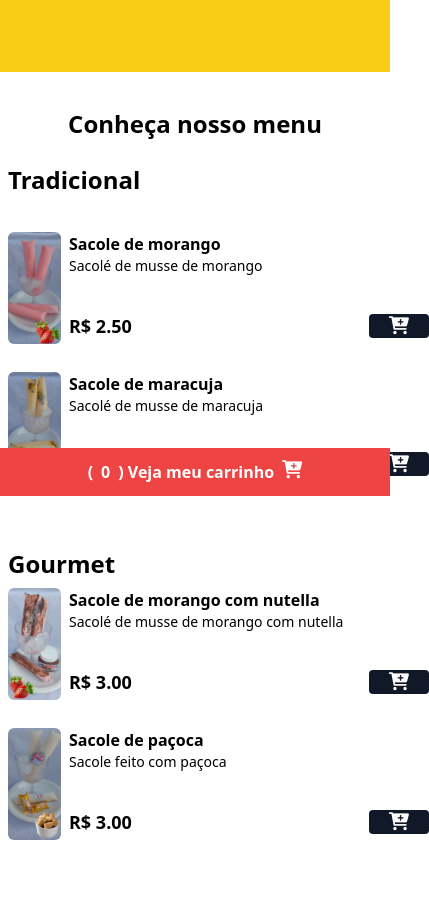
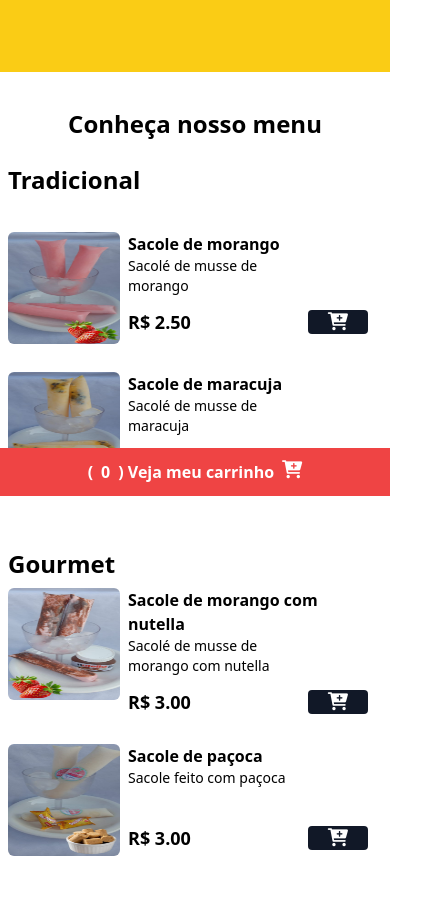
Before and after one commit to CarlosHeKj/loja-de-sacole, a website: page index.html in a window 390 px wide. Shown: the part 348-1268 px from the top of the page, 429 px wide, since content can reach past the window. Drawn offline with nearby package versions, Linux system fonts and the light colour scheme.

Commit message:
ajeitando layout mobile

```diff
--- a/index.html
+++ b/index.html
@@ -17,7 +17,7 @@
         <img src="./assets/sacole morango com nutella.jpeg" alt="a"
         class="rounded-full shadow-lg hover:scale-110 duration-200 h-[100px] w-[100px]"
         >
-        <h1 class="mt-4 text-4xl text-white font-bold">Estamos vendendo gostosura em forma de sacolé</h1>
+        <h1 class="mt-4 md:text-4xl text-white font-bold">Estamos vendendo gostosura em forma de sacolé</h1>
     </div>
    </header>
 
@@ -31,10 +31,9 @@
         data-price="2.50" data-src="./assets/sacole morango.jpeg">
             <img src="./assets/sacole morango.jpeg" alt="Sacole de Morango" class="w-28 h-28 rounded-md">
             <div>
-                <p class="font-bold">Sacole de morango</p>
-                <p class="text-sm">Sacolé de musse de morango</p>
-                <br>
-                <div class="flex justify-between items-center w-[360px] gap-2 mt-3 ">
+                <p class=" font-bold w-[240px]">Sacole de morango</p>
+                <p  class="text-sm text-wrap max-w-[180px] w-[180px] md:w-full md:w-max-[250px]">Sacolé de musse de morango</p>
+                <div class="flex justify-between items-center md:w-[150px] lg:w-[360px] gap-2 mt-3 ">
                     <p class="font-bold text-lg">R$ 2.50</p>
                     <button class="bg-gray-900 px-5 rounded add-to-cart-btn" ><i
                             class="fa fa-cart-plus text-lg  text-white" ></i></button>
@@ -46,10 +45,10 @@
         data-price="2.50" data-src="./assets/sacole maracuja.jpeg">
             <img src="./assets/sacole maracuja.jpeg" alt="Sacole de maracuja" class="w-28 h-28 rounded-md">
             <div>
-                <p class="font-bold">Sacole de maracuja</p>
-                <p class="text-sm">Sacolé de musse de maracuja</p>
-                <br>
-                <div class="flex justify-between items-center w-[360px] gap-2 mt-3 ">R$ 2.50</p>
+                <p class="font-bold font-bold w-[240px]">Sacole de maracuja</p>
+                <p class="text-sm text-wrap max-w-[180px] w-[180px] md:w-full md:w-max-[250px]">Sacolé de musse de maracuja</p>
+
+                <div class="flex justify-between items-center md:w-[150px] lg:w-[360px] gap-2 mt-3  "><p class="font-bold text-lg">R$ 2.50</p>
                     <button class="bg-gray-900 px-5 rounded add-to-cart-btn" ><i
                             class="fa fa-cart-plus text-lg  text-white" ></i></button>
                 </div>
@@ -69,14 +68,13 @@
     </div>
         <div class="grid grid-cols-1 md:grid-cols-2 gap-7 md:gap-20 mx-auto max-w-7xl px-2 mb-16 " id="menu">
 
-            <div class="flex gap-2 datas" id="elements" data-name="Sacole de morango com nutella" data-desc="Sacolé de musse de morango com nutella"
+            <div class="flex gap-2 datas" id="elements" data-name="Sacole de morango com nutella" data-desc="sacole de musse de morango com nutella"
             data-price="3.00" data-src="./assets/sacole morango com nutella.jpeg">
-                <img src="./assets/sacole morango com nutella.jpeg" alt="Sacole de Morango" class="w-28 h-28 rounded-md">
+                <img src="./assets/sacole morango com nutella.jpeg" alt="Sacole de morango com nutella" class="w-28 h-28 rounded-md">
                 <div>
-                    <p class="font-bold">Sacole de morango com nutella</p>
-                    <p class="text-sm">Sacolé de musse de morango com nutella</p>
-                    <br>
-                    <div class="flex justify-between items-center gap-2 mt-3 w-[360px]">
+                    <p class="font-bold w-[240px]">Sacole de morango com nutella</p>
+                    <p class="text-sm text-wrap max-w-[180px] w-[180px] md:w-full md:w-max-[250px]">Sacolé de musse de morango com nutella </p>
+                    <div class="flex justify-between items-center gap-2 mt-3 md:w-[150px] lg:w-[360px]">
                         <p class="font-bold text-lg">R$ 3.00</p>
                         <button class="bg-gray-900 px-5 rounded add-to-cart-btn" ><i
                                 class="fa fa-cart-plus text-lg  text-white" ></i></button>
@@ -88,10 +86,10 @@
             data-price="3.00" data-src="./assets/sacole paçoca.jpeg">
                 <img src="./assets/sacole paçoca.jpeg" alt="Sacole de paçoca" class="w-28 h-28 rounded-md">
                 <div>
-                    <p class="font-bold">Sacole de paçoca</p>
-                    <p class="text-sm">Sacole feito com paçoca </p>
+                    <p class="font-bold w-[240px]">Sacole de paçoca</p>
+                    <p class="text-sm text-wrap max-w-[180px] w-[180px] md:w-full md:w-max-[250px]">Sacole feito com paçoca </p>
                     <br>
-                    <div class="flex justify-between items-center gap-2 mt-3 w-[360px]">
+                    <div class="flex justify-between items-center gap-2 mt-3 md:w-[150px] lg:w-[360px]">
                         <p class="font-bold text-lg">R$ 3.00</p>
                         <button class="bg-gray-900 px-5 rounded add-to-cart-btn" ><i
                                 class="fa fa-cart-plus text-lg  text-white" ></i></button>
--- a/script.js
+++ b/script.js
@@ -67,7 +67,7 @@ function updateCartModal(){
         </div>
         </div>
 
-        <button class="remove-from-cart-btn" data-name="${item.name}">Remover</button>
+        <button class="remove-from-cart-btn bg-red-600 rounded-lg gap-2 p-2 text-white font-bold" data-name="${item.name}">Remover</button>
         </div>`
         total += item.preço * item.quantidade;
         cartItemsContainer.appendChild(cartItemElement);
```
Also changed, not shown: styles/output.css.
